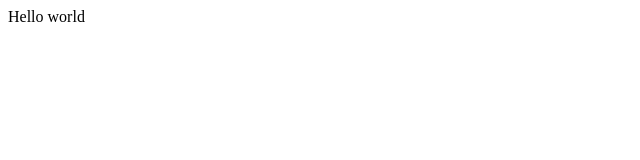
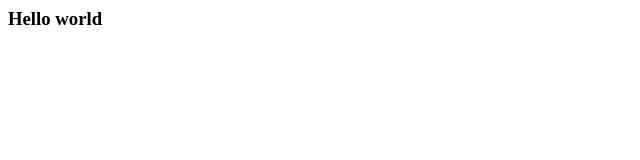
Before and after one commit to tonythanuvelil/tonythanuvelil.github.io, a plain HTML site: page index.html in a window 1280 px wide. Shown: the full height of the page, 0-640 px from the left. Drawn offline with Linux system fonts and the light colour scheme.

Commit message:
h3 added to index.html

```diff
--- a/index.html
+++ b/index.html
@@ -1,6 +1,5 @@
-
 <html>
 <body>
-Hello world
-  </body>
+  <h3>Hello world</h3>
+</body>
 </html>
```
